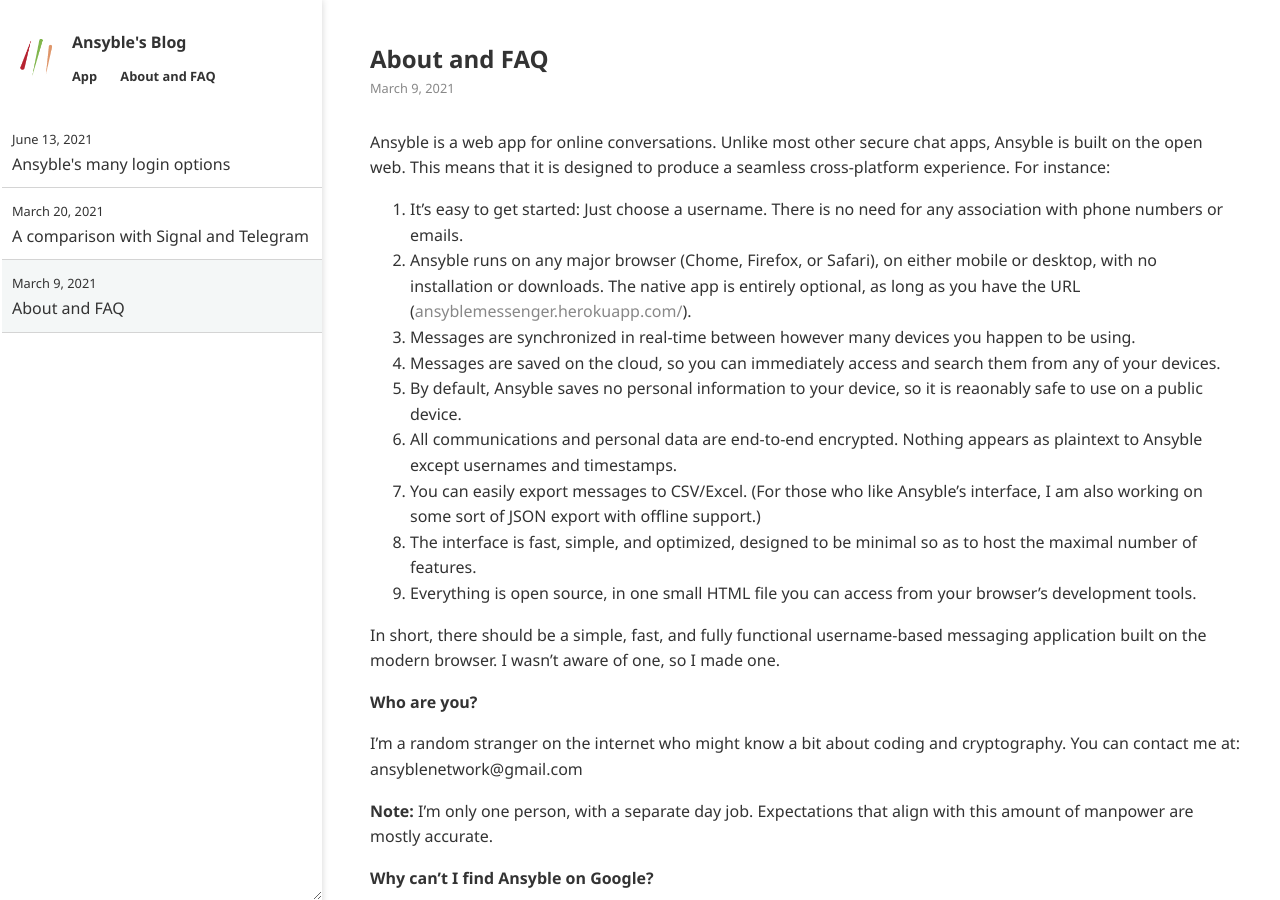
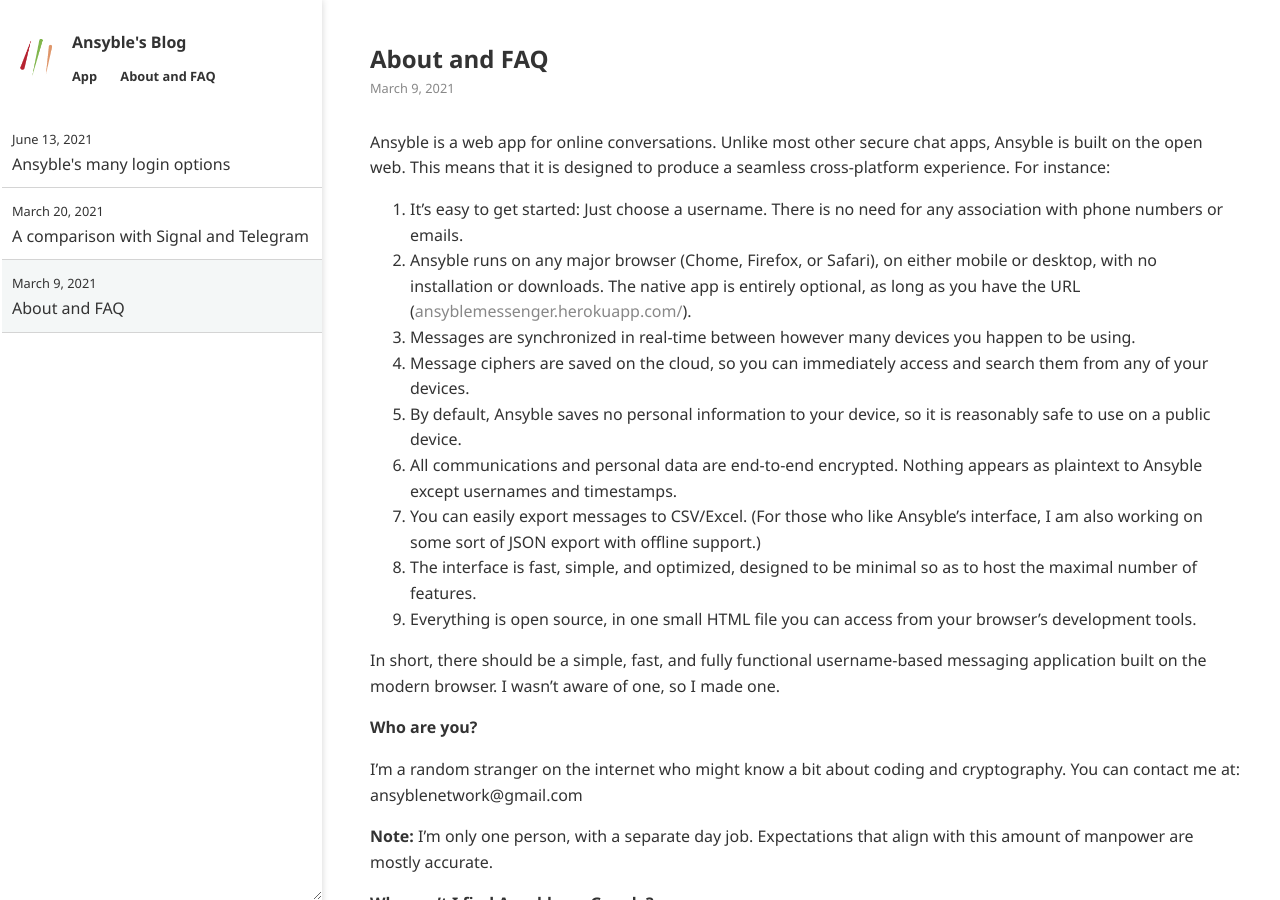
Before and after one commit to ansyblenetwork/ansybleblog, a Jekyll site: the page built from _posts/2021-03-09-about-and-faq.md, in a window 1280 px wide and 900 px high. Built offline with Jekyll 4.4.1, drawn with Linux system fonts in a browser that asks for light colours.

Commit message:
Update 2021-03-09-about-and-faq.md

```diff
--- a/_posts/2021-03-09-about-and-faq.md
+++ b/_posts/2021-03-09-about-and-faq.md
@@ -7,8 +7,8 @@
 1. It's easy to get started: Just choose a username. There is no need for any association with phone numbers or emails.
 2. Ansyble runs on any major browser (Chome, Firefox, or Safari), on either mobile or desktop, with no installation or downloads. The native app is entirely optional, as long as you have the URL ([ansyblemessenger.herokuapp.com/](ansyblemessenger.herokuapp.com/)).
 3. Messages are synchronized in real-time between however many devices you happen to be using.
-4. Messages are saved on the cloud, so you can immediately access and search them from any of your devices.
-5. By default, Ansyble saves no personal information to your device, so it is reaonably safe to use on a public device.
+4. Message ciphers are saved on the cloud, so you can immediately access and search them from any of your devices.
+5. By default, Ansyble saves no personal information to your device, so it is reasonably safe to use on a public device.
 6. All communications and personal data are end-to-end encrypted. Nothing appears as plaintext to Ansyble except usernames and timestamps.
 7. You can easily export messages to CSV/Excel. (For those who like Ansyble's interface, I am also working on some sort of JSON export with offline support.)
 8. The interface is fast, simple, and optimized, designed to be minimal so as to host the maximal number of features.
```
